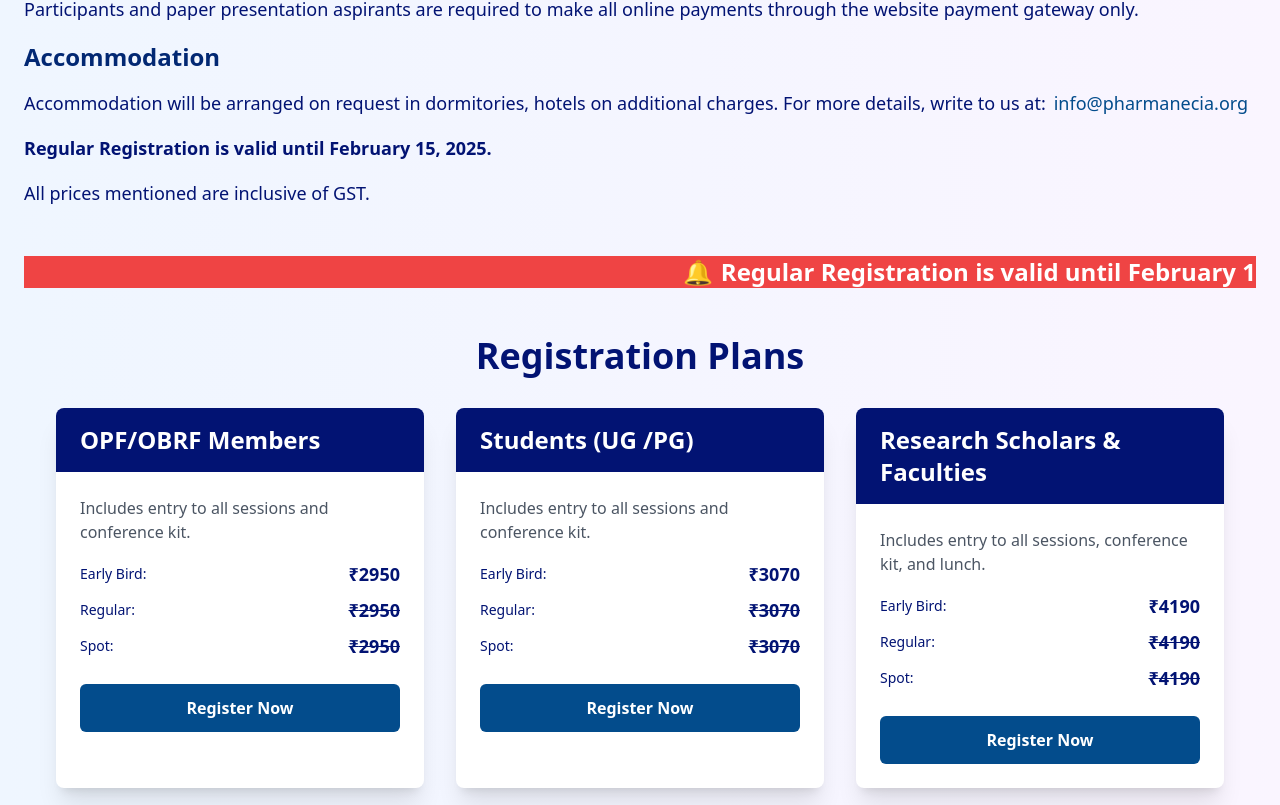
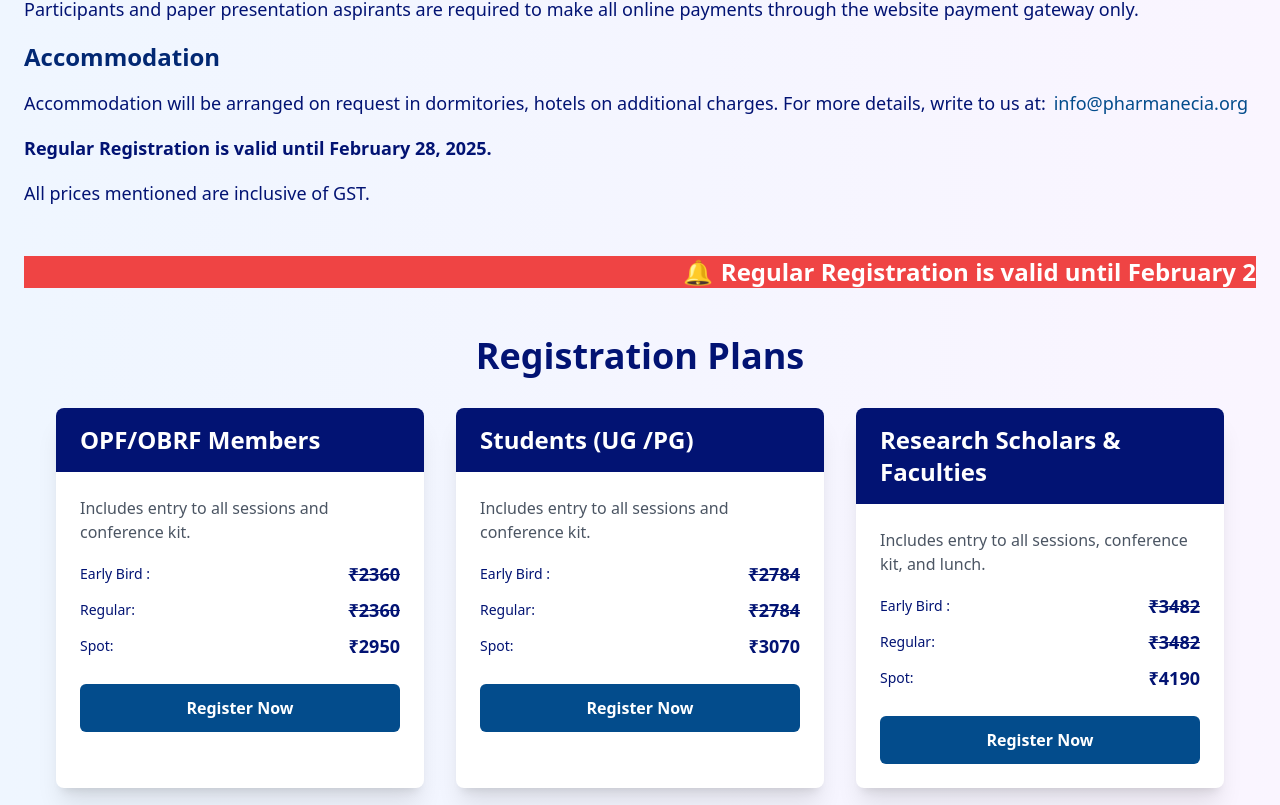
Before and after one commit to ravindrasirvi609/pharmanecia, a Next.js app: page /Registration in a window 1280 px wide. Shown: the part 595-1400 px from the top of the page. Built offline with nearby package versions, Linux system fonts and the light colour scheme; no server answers.

Commit message:
Update registration dates and adjust pricing for various plans

```diff
--- a/src/app/Registration/page.tsx
+++ b/src/app/Registration/page.tsx
@@ -54,13 +54,13 @@ const Registration = () => {
             </Link>
           </p>
           <p className="text-lg leading-relaxed text-justify mb-4 font-bold">
-            Regular Registration is valid until February 15, 2025.{" "}
+            Regular Registration is valid until February 28, 2025.{" "}
           </p>
           <p className="text-lg leading-relaxed text-justify mb-4">
             All prices mentioned are inclusive of GST.{" "}
           </p>
         </div>
-        <InfiniteRibbon text="Regular Registration is valid until February 15, 2025." />
+        <InfiniteRibbon text="Regular Registration is valid until February 28, 2025." />
         {/* Registration Plans */}
         <RegistrationPlans />
       </div>
--- a/src/components/RegistrationPlans.tsx
+++ b/src/components/RegistrationPlans.tsx
@@ -209,7 +209,7 @@ const RegistrationPlans: React.FC = () => {
     }
 
     try {
-      totalAmount = includeGalaDinner ? plan.earlyBird + 1500 : plan.earlyBird;
+      totalAmount = includeGalaDinner ? plan.spot + 1500 : plan.spot;
 
       // Create Razorpay order
       const orderResponse = await fetch("/api/razorpay-order", {
@@ -306,13 +306,17 @@ const RegistrationPlans: React.FC = () => {
       </div>
       <div className="p-6">
         <p className="text-gray-600 mb-4">{plan.description}</p>
-        <PriceDisplay label="Early Bird" price={plan.earlyBird} />
+        <PriceDisplay
+          label="Early Bird "
+          className="line-through"
+          price={plan.earlyBird}
+        />
         <PriceDisplay
           label="Regular"
           price={plan.regular}
           className="line-through"
         />
-        <PriceDisplay label="Spot" price={plan.spot} className="line-through" />
+        <PriceDisplay label="Spot" price={plan.spot} />
         <div className="mt-6">
           <button
             onClick={() => openModal(plan)}
--- a/src/data.ts
+++ b/src/data.ts
@@ -345,36 +345,36 @@ export const plans: Plan[] = [
   {
     name: "OPF/OBRF Members",
     description: "Includes entry to all sessions and conference kit.",
-    earlyBird: 2950,
-    regular: 2950,
+    earlyBird: 2360,
+    regular: 2360,
     spot: 2950,
   },
   {
     name: "Students (UG /PG)",
     description: "Includes entry to all sessions and conference kit.",
-    earlyBird: 3070,
-    regular: 3070,
+    earlyBird: 2784,
+    regular: 2784,
     spot: 3070,
   },
   {
     name: "Research Scholars & Faculties",
     description: "Includes entry to all sessions, conference kit, and lunch.",
-    earlyBird: 4190,
-    regular: 4190,
+    earlyBird: 3482,
+    regular: 3482,
     spot: 4190,
   },
   {
     name: "Industry Professionals",
     description: "Includes entry to all sessions, conference kit, and lunch.",
-    earlyBird: 5569,
-    regular: 5569,
+    earlyBird: 4873,
+    regular: 4873,
     spot: 5569,
   },
   {
     name: "International Delegates",
     description: "Includes entry to all sessions, conference kit, and lunch.",
-    earlyBird: 212 * 84, // Assuming 1 USD = 83 INR
-    regular: 212 * 84,
+    earlyBird: 153 * 84, // Assuming 1 USD = 83 INR
+    regular: 177 * 84,
     spot: 212 * 84,
   },
 ];
```
